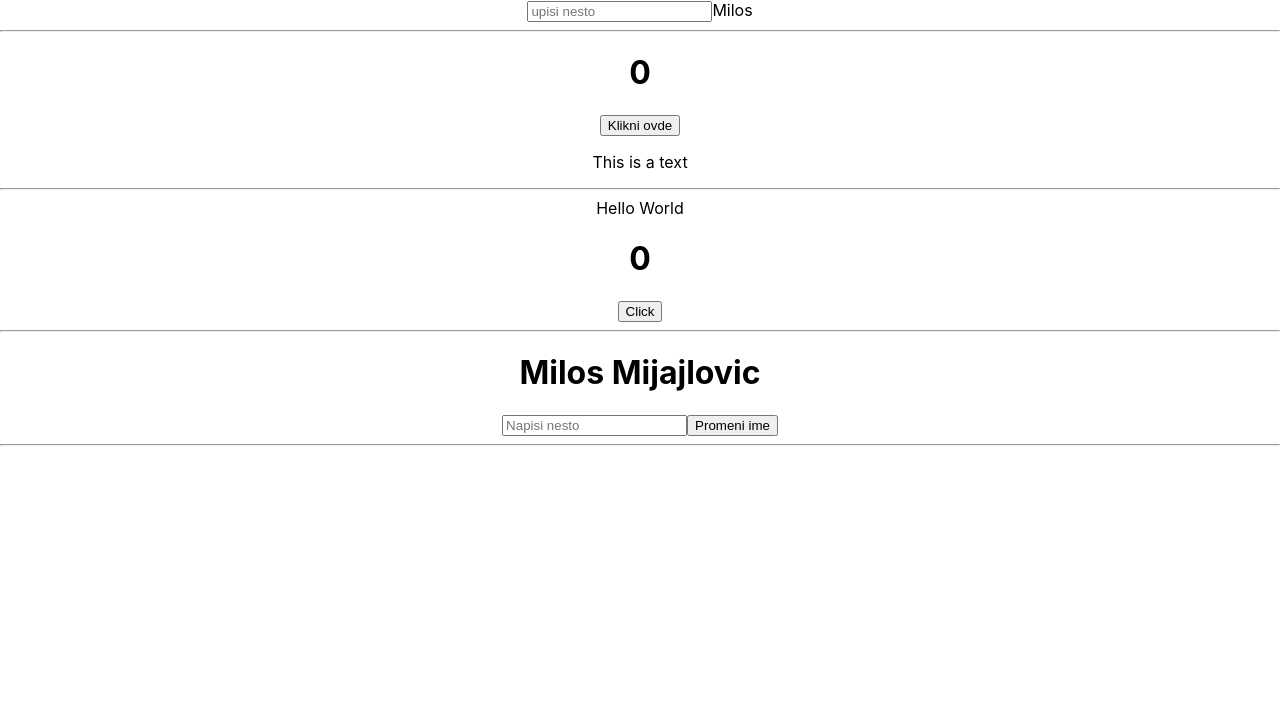
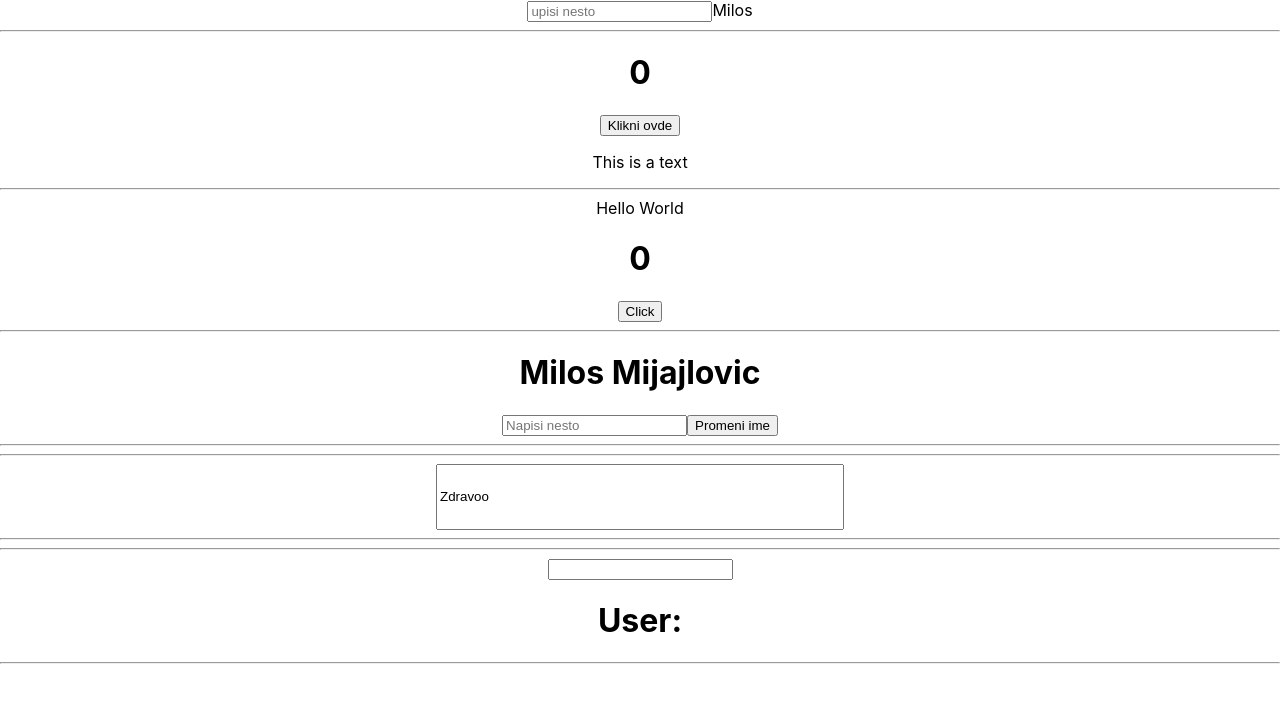
Before and after one commit to multi92/react-hooks-example-practice, a React (Create React App) app: page / in a window 1280 px wide. Shown: the top 702 px of the page. Built offline with nearby package versions, Linux system fonts and the light colour scheme; no server answers.

Commit message:
useContext hooks

```diff
--- a/src/App.js
+++ b/src/App.js
@@ -3,6 +3,8 @@ import StateTutorial from './UseState/StateTutorial';
 import ReducerState from './UseReducer/ReducerState';
 import Effect from './useEffect/Effect';
 import Ref from './useRef/Ref';
+import LayoutEffect from './UseLayoutEffect/LayoutEffect';
+import Context from './UseContext/Context';
 
 function App() {
   return (
@@ -15,6 +17,12 @@ function App() {
       <hr></hr>
       <Ref />
       <hr></hr>
+      <hr></hr>
+      <LayoutEffect />
+      <hr></hr>
+      <hr></hr>
+      <Context />
+      <hr></hr>
     </div>
   );
 }
--- /dev/null
+++ b/src/UseContext/Context.js
@@ -0,0 +1,15 @@
+import React, { useState, createContext } from "react";
+import Login from "./Login";
+import User from "./User";
+
+export const AppContext = createContext(null);
+
+export default function Context() {
+  const [username, setUsername] = useState("");
+
+  return (
+    <AppContext.Provider value={{ username, setUsername }}>
+      <Login /> <User />
+    </AppContext.Provider>
+  );
+}
--- /dev/null
+++ b/src/UseContext/Login.js
@@ -0,0 +1,14 @@
+import React, { useContext } from 'react';
+import { AppContext } from "./Context";
+
+export default function Login() {
+    const {setUsername} = useContext(AppContext)
+
+  return (
+      <div>
+          <input onChange={(event) => {
+              setUsername(event.target.value);
+          }}/>
+    </div>
+  )
+}
--- /dev/null
+++ b/src/UseContext/User.js
@@ -0,0 +1,12 @@
+import React, { useContext } from "react";
+import { AppContext } from "./Context";
+
+export default function User() {
+  const { username } = useContext(AppContext);
+
+  return (
+    <div>
+      <h1>User: {username}</h1>
+    </div>
+  );
+}
--- /dev/null
+++ b/src/UseLayoutEffect/LayoutEffect.js
@@ -0,0 +1,20 @@
+import { useLayoutEffect, useEffect, useRef } from "react";
+
+export default function LayoutEffect() {
+  const inputRef = useRef(null);
+  //useLayout ce se prvi renderovati na stranici
+  useLayoutEffect(() => {
+    console.log(inputRef.current.value);
+  });
+    //na stranici ce se zapravo videti "zdravo" ali kada bolje pogledamo u konzoli videcemo da se prvo renderuje value='Milos'
+  //useEffect se uvek renderuje posle useLayoute
+  useEffect(() => {
+    inputRef.current.value = "Zdravoo";
+  });
+
+  return (
+    <div className="App">
+      <input ref={inputRef} value="Milos" style={{ width: 400, height: 60 }} />
+    </div>
+  );
+}
```
